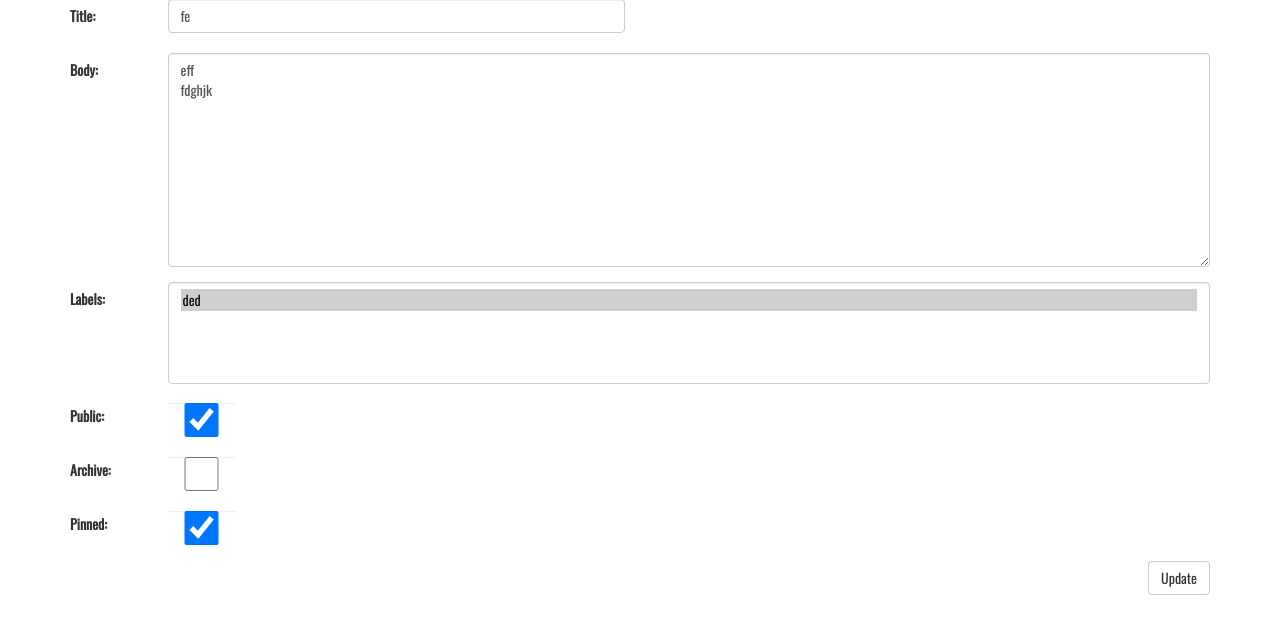
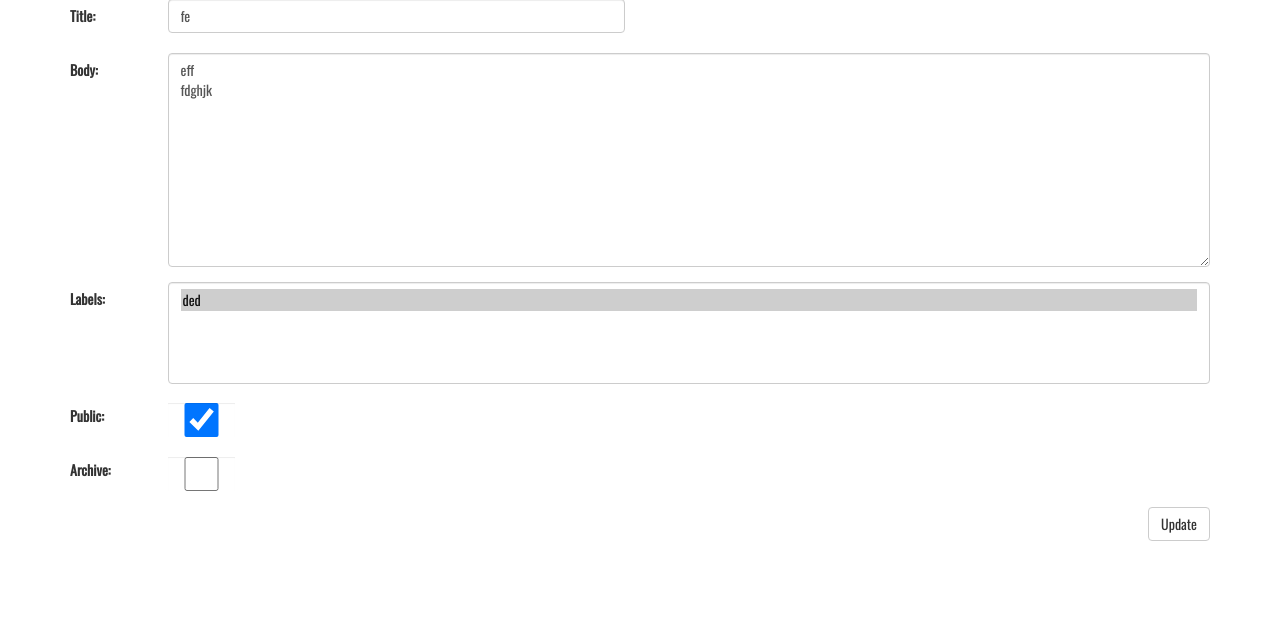
Before and after one commit to rohitnahata/NotesDjango, a Django app: page /33/edit/ in a window 1280 px wide. Shown: the part 76-710 px from the top of the page. Run offline with Django 3.2, Linux system fonts and the light colour scheme; a user stored in the database is signed in; data comes from the database, SQL or seed files in the repository; both versions use the stored data as it was before the commit; parts of the project's set-up code (start-up, migrations or seed data) failed here and were passed over; some libraries are stand-ins or nearby versions.

Commit message:
Commented pinned from model
Signed-off-by: rohit <rnahata1997@gmail.com>

```diff
--- a/notes/forms.py
+++ b/notes/forms.py
@@ -6,7 +6,13 @@ from .models import Note, Label
 class NoteForm(ModelForm):
     class Meta:
         model = Note
-        fields = ['note_title', 'note_text', 'labels', 'public', 'archived', 'pinned']
+        fields = ['note_title',
+                  'note_text',
+                  'labels',
+                  'public',
+                  'archived',
+                  # 'pinned'
+                  ]
 
 
 class NoteArchiveForm(ModelForm):
--- a/notes/models.py
+++ b/notes/models.py
@@ -12,7 +12,8 @@ class Note(models.Model):
     labels = models.ManyToManyField('Label', related_name='notes')
     public = models.BooleanField(default=0)
     archived = models.BooleanField(default=0)
-    pinned = models.BooleanField(default=0)
+
+    # pinned = models.BooleanField(default=0)
 
     # def was_published_recently(self):
     #     now = timezone.now()
--- a/notes/views.py
+++ b/notes/views.py
@@ -30,7 +30,8 @@ class IndexView(generic.ListView):
             queryset = search(search_param, queryset, MODEL_MAP)
         return queryset.filter(
             updated__lte=timezone.now(),
-        ).order_by('-updated').order_by('-pinned')
+        ).order_by('-updated') \
+            # .order_by('-pinned')
 
 
 class DetailView(generic.DetailView):
--- a/templates/notes/detail.html
+++ b/templates/notes/detail.html
@@ -5,11 +5,15 @@
 
 {% block nav %}
     <a href="{% url 'users:profile' %}">Back to your notes</a>
+    <br>
+    <a href="{% url 'notes:index' %}">Back to common notes</a>
 {% endblock %}
 
 {% block content %}
     {% if note %}
-        <h2>{{ note.note_title|title|urlize }}{% if note.pinned %}&#128204;{% endif %}</h2>
+        <h2>{{ note.note_title|title|urlize }}
+            {#            {% if note.pinned %}&#128204;{% endif %}#}
+        </h2>
         <p class="note-body">{{ note.note_text|linebreaks|urlize }}</p>
         <p>Author: <a href="{% url 'notes:index' %}?user={{ note.author.username }}">{{ note.author.username }}</a></p>
         <p class="small">Created : {{ note.timestamp }}</p>
--- a/templates/notes/index.html
+++ b/templates/notes/index.html
@@ -22,7 +22,7 @@
                     <div class="note-content">
                         <h3>
                             <a href="{% url 'notes:detail' note.id %}">{{ note.note_title|truncatechars:255|title|urlize }}</a>
-                            <span class="pull-right">{% if note.pinned %}&#128204;{% endif %}</span>
+                            {#                            <span class="pull-right">{% if note.pinned %}&#128204;{% endif %}</span>#}
                         </h3>
                         <p class="note-body">{{ note.note_text|truncatechars:255|linebreaks|urlize }}</p>
                         <p>Author: <a
--- a/templates/notes/note_update_form.html
+++ b/templates/notes/note_update_form.html
@@ -34,11 +34,11 @@
                     <label class="col-xs-1" for="id_archived">Archive:</label>
                     <div class="col-xs-1">{{ form.archived|add_class:"form-control" }}</div>
                 </div>
-                <div class="form-group">
-                    {% error_messages form.pinned.errors %}
-                    <label class="col-xs-1" for="id_pinned">Pinned:</label>
-                    <div class="col-xs-1">{{ form.pinned| add_class:"form-control" }}</div>
-                </div>
+                {#                <div class="form-group">#}
+                {#                    {% error_messages form.pinned.errors %}#}
+                {#                    <label class="col-xs-1" for="id_pinned">Pinned:</label>#}
+                {#                    <div class="col-xs-1">{{ form.pinned| add_class:"form-control" }}</div>#}
+                {#                </div>#}
 
                 <button type="submit" class="btn btn-default pull-right">Update</button>
             </form>
--- a/templates/users/profile.html
+++ b/templates/users/profile.html
@@ -53,7 +53,7 @@
                             <div class="note-content">
                                 <h3>
                                     <a href="{% url 'notes:detail' note.id %}">{{ note.note_title|truncatechars:255|title|urlize }}</a>
-                                    <span class="pull-right">{% if note.pinned %}&#128204;{% endif %}</span>
+                                    {#                                    <span class="pull-right">{% if note.pinned %}&#128204;{% endif %}</span>#}
 
                                 </h3>
                                 <p class="note-body">{{ note.note_text|truncatechars:255|linebreaks|urlize }}</p>
@@ -70,7 +70,7 @@
                         </div>
                     {% endfor %}
                 {% else %}
-                    <p>You haven't authored any notes yet!</p>
+                    <p>No notes available!</p>
                 {% endif %}
             </div>
         </div>
@@ -88,7 +88,7 @@
                             <div class="note-content">
                                 <h3>
                                     <a href="{% url 'notes:detail' note.id %}">{{ note.note_title|truncatechars:255|title|urlize }}</a>
-                                    <span class="pull-right">{% if note.pinned %}&#128204;{% endif %}</span>
+                                    {#                                    <span class="pull-right">{% if note.pinned %}&#128204;{% endif %}</span>#}
 
                                 </h3>
                                 <p class="note-body">{{ note.note_text|truncatechars:255|linebreaks|urlize }}</p>
```
Also changed, not shown: notes/admin.py (+16 -2 lines), templates/notes/note_compose_form.html (+5 -5 lines), db.sqlite3, notes/migrations/0004_note_pinned.py (added), notes/migrations/0005_remove_note_pinned.py (added).
